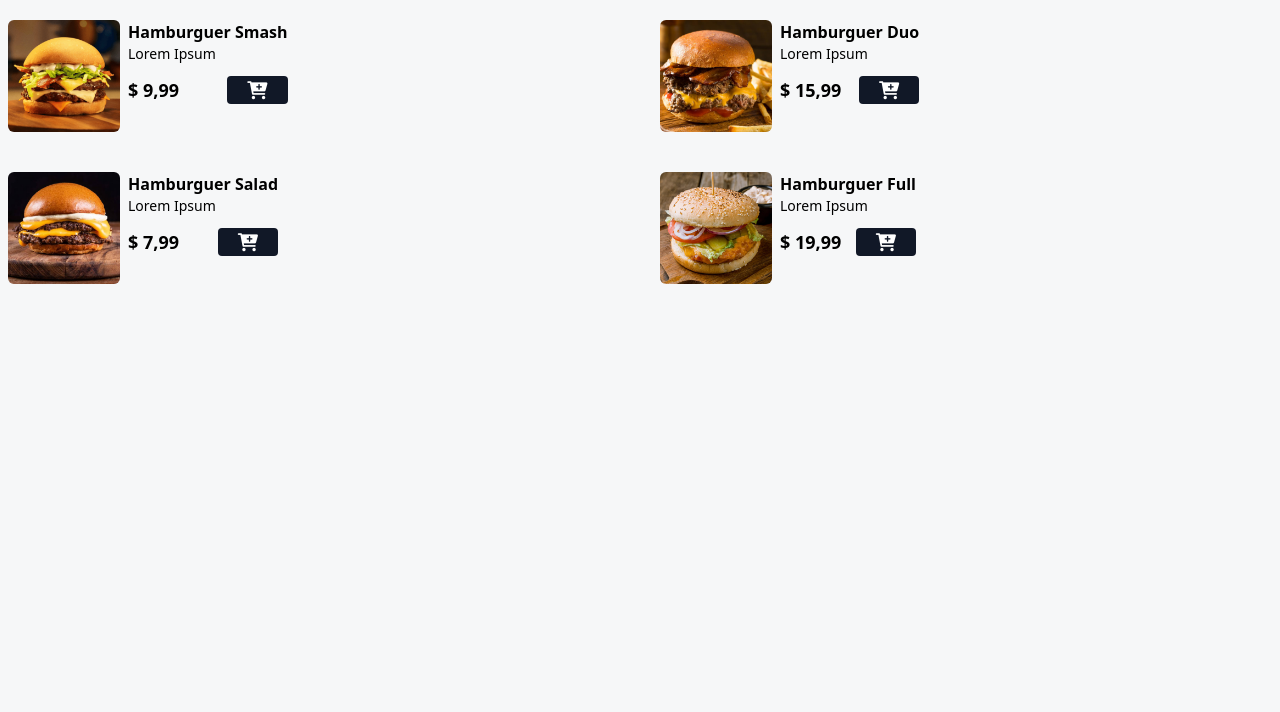
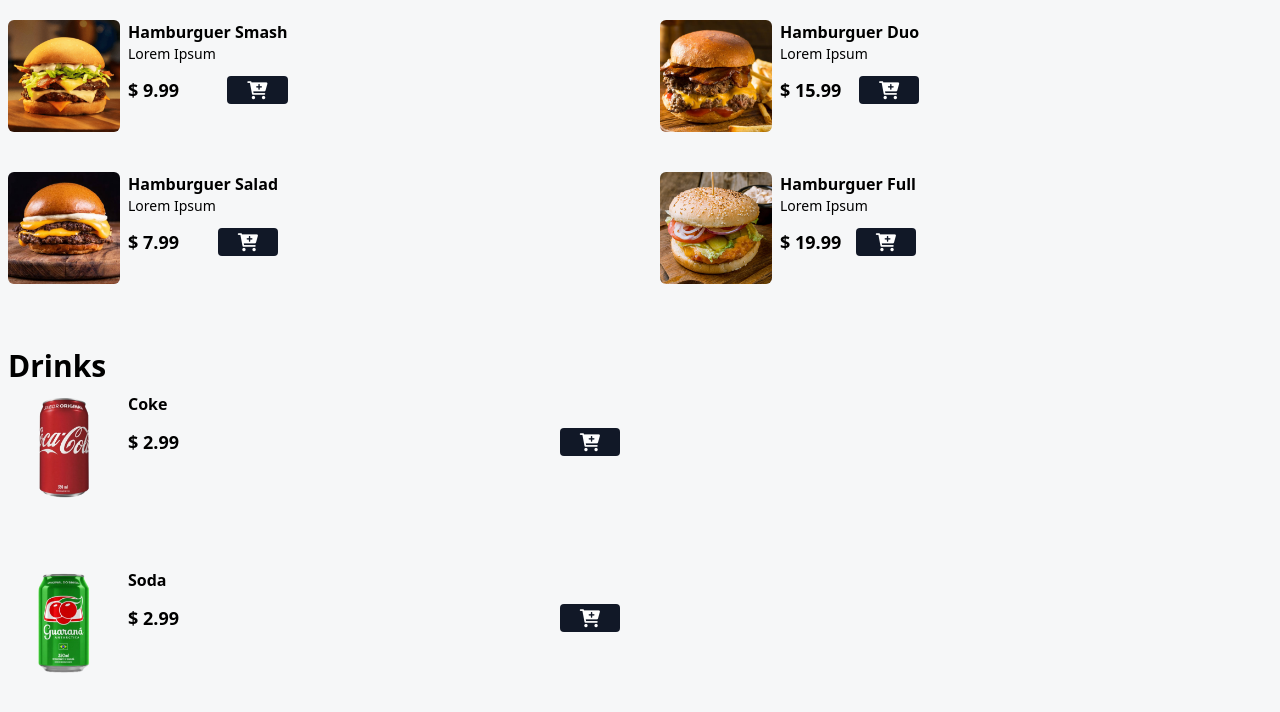
Before and after one commit to jordan-nunes/study, a website: page index.html in a window 1280 px wide. Shown: the part 496-1208 px from the top of the page. Before the commit the page ends 844 px from the top, so only its background shows below. Drawn offline with Linux system fonts and the light colour scheme.

Commit message:
Working at Menu Page - Footer

```diff
--- a/index.html
+++ b/index.html
@@ -42,8 +42,8 @@
     <!-- Menu Start -->
     <div id="menu">
         <main class="grid grid-cols-1 md:grid-cols-2 gap-7 md:gap-10 mx-auto max-w-7xl px-2 mb-16">
-
-            <!-- PRODUCT START -->
+        <!-- PRODUCT START -->
+            <!-- FOOD START -->
             <div class="flex gap-2">
                 <img
                 src="./assets/hamb-1.png"
@@ -56,11 +56,11 @@
                     <p class="text-sm">Lorem Ipsum</p>
 
                     <div class="flex items-center gap-2 justify-between mt-3">
-                        <p class="font-bold text-lg">$ 9,99</p>
+                        <p class="font-bold text-lg">$ 9.99</p>
                         <buttton
                             class="bg-gray-900 px-5 rounded add-to-cart-btn"
                             data-name="Hamburguer Smash"
-                            data-price="9,99"
+                            data-price="9.99"
                         >
                             <i class="fa fa-cart-plus text-lg text-white"></i>
                         </buttton>
@@ -68,9 +68,9 @@
                 </div>
 
             </div>
-            <!-- PRODUCT END -->
+            <!-- FOOD END -->
 
-            <!-- PRODUCT START -->
+            <!-- FOOD START -->
             <div class="flex gap-2">
                 <img
                 src="./assets/hamb-2.png"
@@ -83,11 +83,11 @@
                     <p class="text-sm">Lorem Ipsum</p>
 
                     <div class="flex items-center gap-2 justify-between mt-3">
-                        <p class="font-bold text-lg">$ 15,99</p>
+                        <p class="font-bold text-lg">$ 15.99</p>
                         <buttton
                             class="bg-gray-900 px-5 rounded add-to-cart-btn"
                             data-name="Hamburguer Duo"
-                            data-price="15,99"
+                            data-price="15.99"
                         >
                             <i class="fa fa-cart-plus text-lg text-white"></i>
                         </buttton>
@@ -95,9 +95,9 @@
                 </div>
 
             </div>
-            <!-- PRODUCT END -->
+            <!-- FOOD END -->
 
-            <!-- PRODUCT START -->
+            <!-- FOOD START -->
             <div class="flex gap-2">
                 <img
                 src="./assets/hamb-3.png"
@@ -110,11 +110,11 @@
                     <p class="text-sm">Lorem Ipsum</p>
 
                     <div class="flex items-center gap-2 justify-between mt-3">
-                        <p class="font-bold text-lg">$ 7,99</p>
+                        <p class="font-bold text-lg">$ 7.99</p>
                         <buttton
                             class="bg-gray-900 px-5 rounded add-to-cart-btn"
                             data-name="Hamburguer Salad"
-                            data-price="7,99"
+                            data-price="7.99"
                         >
                             <i class="fa fa-cart-plus text-lg text-white"></i>
                         </buttton>
@@ -122,9 +122,9 @@
                 </div>
 
             </div>
-            <!-- PRODUCT END -->
+            <!-- FOOD END -->
 
-            <!-- PRODUCT START -->
+            <!-- FOOD START -->
             <div class="flex gap-2">
                 <img
                 src="./assets/hamb-4.png"
@@ -137,11 +137,11 @@
                     <p class="text-sm">Lorem Ipsum</p>
 
                     <div class="flex items-center gap-2 justify-between mt-3">
-                        <p class="font-bold text-lg">$ 19,99</p>
+                        <p class="font-bold text-lg">$ 19.99</p>
                         <buttton
                             class="bg-gray-900 px-5 rounded add-to-cart-btn"
                             data-name="Hamburguer Full"
-                            data-price="19,99"
+                            data-price="19.99"
                         >
                             <i class="fa fa-cart-plus text-lg text-white"></i>
                         </buttton>
@@ -149,9 +149,80 @@
                 </div>
 
             </div>
-            <!-- PRODUCT END -->
+            <!-- FOOD END -->
+        <!-- PRODUCT END -->
         </main>
+
+        <div class="mx-auto max-w-7xl px-2 my-2">
+            <h2 class="font-bold text-3xl">
+                Drinks
+            </h2>
+        </div>
+
+        <!-- PRODUCT START -->
+        <div class="grid grid-cols-1 md:grid-cols-2 gap-7 md:gap-10 mx-auto max-w-7xl px-2 mb-16" id="menu">
+            <!-- DRINK START -->
+            <div class="flex gap-2 w-full">
+                <img
+                src="./assets/refri-1.png"
+                alt="Coke"
+                class="w-28 h28 rounded-md hover:scale-110 hover:-rotate-2 duration-300"
+                />
+
+                <div class="w-full">
+                    <p class="font-bold">Coke</p>
+
+                    <div class="flex items-center gap-2 justify-between mt-3">
+                        <p class="font-bold text-lg">$ 2.99</p>
+                        <buttton
+                            class="bg-gray-900 px-5 rounded add-to-cart-btn"
+                            data-name="Coke"
+                            data-price="2.99"
+                        >
+                            <i class="fa fa-cart-plus text-lg text-white"></i>
+                        </buttton>
+                    </div>
+                </div>
+
+            </div>
+            <!-- DRINK END -->
+
+        </div>
+        <!-- PRODUCT END -->
+
+        <!-- PRODUCT START -->
+        <div class="grid grid-cols-1 md:grid-cols-2 gap-7 md:gap-10 mx-auto max-w-7xl px-2 mb-16" id="menu">
+            <!-- DRINK START -->
+            <div class="flex gap-2 w-full">
+                <img
+                src="./assets/refri-2.png"
+                alt="Coke"
+                class="w-28 h28 rounded-md hover:scale-110 hover:-rotate-2 duration-300"
+                />
+
+                <div class="w-full">
+                    <p class="font-bold">Soda</p>
+
+                    <div class="flex items-center gap-2 justify-between mt-3">
+                        <p class="font-bold text-lg">$ 2.99</p>
+                        <buttton
+                            class="bg-gray-900 px-5 rounded add-to-cart-btn"
+                            data-name="Soda"
+                            data-price="2.99"
+                        >
+                            <i class="fa fa-cart-plus text-lg text-white"></i>
+                        </buttton>
+                    </div>
+                </div>
+
+            </div>
+            <!-- DRINK END -->
+
+        </div>
+        <!-- PRODUCT END -->
+
     </div>
     <!-- Menu End -->
+
 </body>
 </html>
```
Also changed, not shown: styles/output.css.
